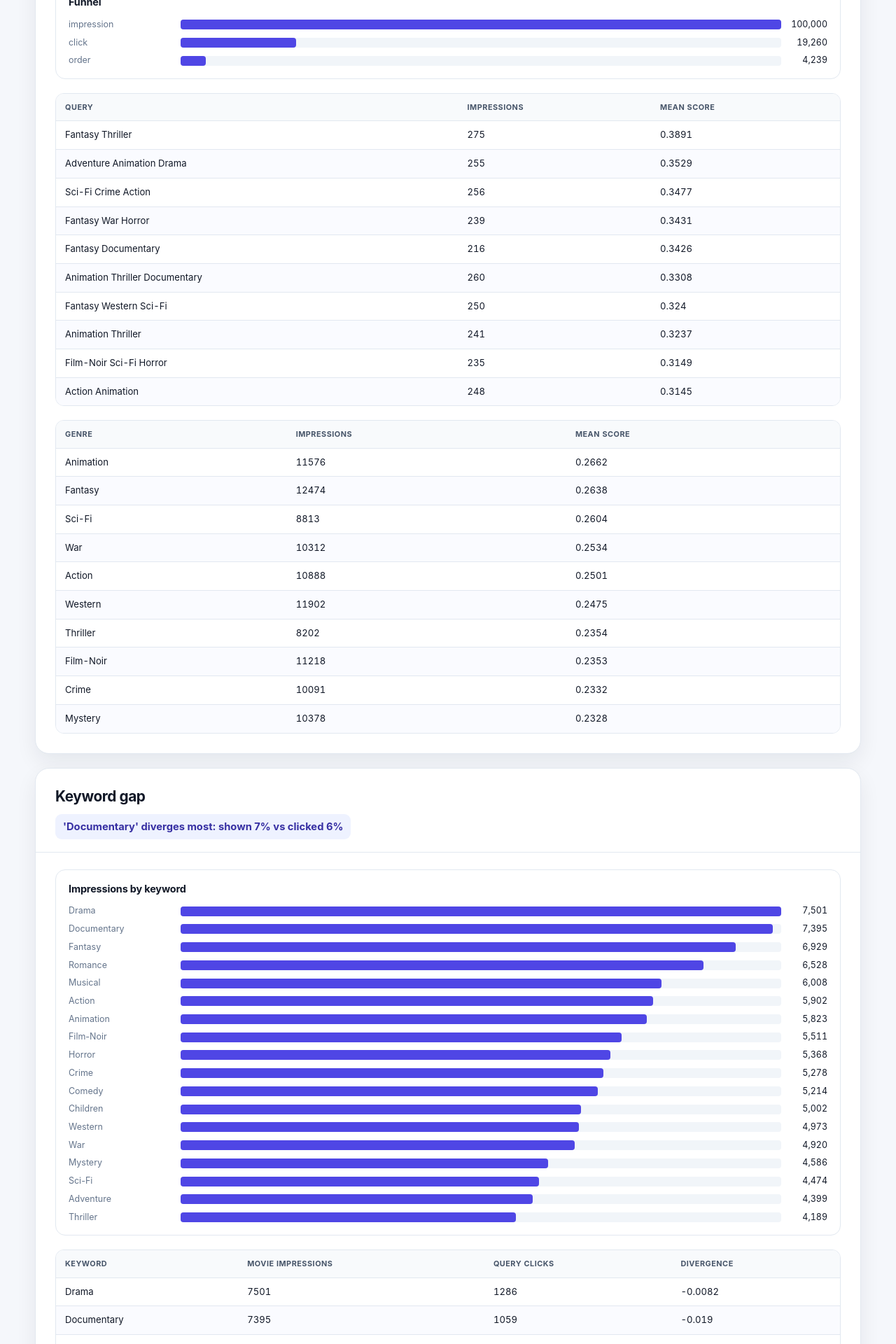
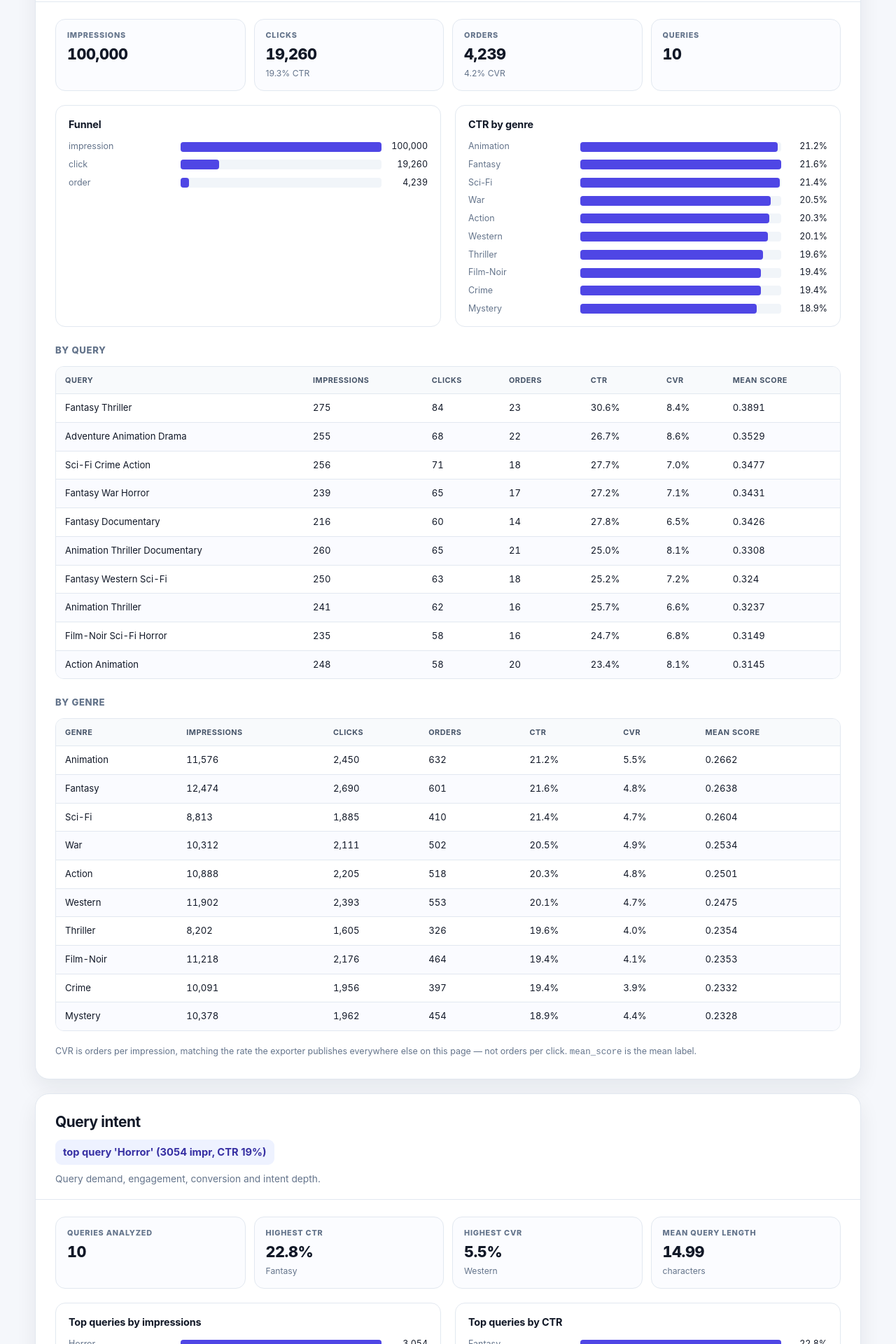
Before and after one commit to lingduoduo/Recsys-Streaming-Pipeline, a Next.js app in the folder frontend/: page / in a window 1280 px wide. Shown: the part 7520-9440 px from the top of the page at 70% size. Built offline with nearby package versions, Linux system fonts and the light colour scheme.

Commit message:
feat: rebuild the diagnostic sections as card-and-chart reports
The sample's RelevanceSection was the engagement funnel under another name; it
lands as EngagementSection so the real RelevanceSection keeps NDCG and MRR.
Best-of cards rank with rows that have no value excluded, not coerced to zero.

```diff
--- a/frontend/app/globals.css
+++ b/frontend/app/globals.css
@@ -476,6 +476,15 @@ table.rpt.compact th {
   font-size: 0.82rem;
 }
 
+.report-subtitle {
+  margin: 4px 0 -8px;
+  font-size: 0.82rem;
+  font-weight: 800;
+  letter-spacing: 0.05em;
+  text-transform: uppercase;
+  color: var(--muted);
+}
+
 @media (max-width: 700px) {
   .section-heading-row {
     flex-direction: column;
--- a/frontend/app/page.jsx
+++ b/frontend/app/page.jsx
@@ -9,7 +9,6 @@ import {
   SafetySection,
   LatencySection,
   EngagementSection,
-  KeywordSection,
   QuerySection,
   RecallSection,
   RankingSection,
@@ -42,7 +41,6 @@ export default function Page() {
         <SafetySection data={data.safety} />
         <LatencySection data={data.latency} />
         <EngagementSection data={data.engagement} />
-        <KeywordSection data={data.keyword} />
         <QuerySection data={data.query} />
         <RecallSection data={data.recall} />
         <RankingSection data={data.ranking} />
--- a/frontend/components/sections.jsx
+++ b/frontend/components/sections.jsx
@@ -12,6 +12,23 @@ const ci = (lo, hi, asPct = false) =>
     : asPct
       ? `[${pct(lo)}, ${pct(hi)}]`
       : `[${num(lo)}, ${num(hi)}]`;
+
+const count = (v) => (v === null || v === undefined ? "N/A" : Number(v).toLocaleString());
+
+// Rank by a field, dropping rows that have no value for it. Treating a missing
+// value as zero would let "best AUC" name a signal that was never scored.
+const rankBy = (rows, field, direction = "desc") =>
+  (rows ?? [])
+    .filter((r) => r?.[field] !== null && r?.[field] !== undefined)
+    .sort((a, b) => (direction === "desc" ? b[field] - a[field] : a[field] - b[field]));
+
+const COUNT_COLUMNS = {
+  impressions: count, clicks: count, orders: count, queries: count,
+  movie_impressions: count, query_clicks: count, query_orders: count,
+  users_evaluated: count, instances: count, n: count, positives: count,
+  episodes: count,
+};
+const RATE_COLUMNS = { ctr: share, cvr: share, coverage: share, positive_rate: share };
 
 // The row a section's headline is read from, when it is not a fixed index. Fairness emits one
 // row per demographic dimension in DEFAULT_DIMENSIONS order, not in gap order, so rows[0] is
@@ -445,88 +462,159 @@ export function LatencySection({ data }) {
 }
 
 export function EngagementSection({ data }) {
-  if (!data) return <NaCard title="Engagement funnel" reason="no engagement data" />;
-  const labels = ["impression", "click", "order"];
+  if (!data) return <NaCard title="Engagement funnel" id="engagement" reason="no engagement data" />;
+  const funnel = data.funnel || {};
   return (
-    <Section title="Engagement funnel" headline={data.headline}>
-      <BarChart labels={labels} values={labels.map((k) => data.funnel[k])} title="Funnel" />
-      <DataTable rows={data.by_query} columns={["query", "impressions", "mean_score"]} />
-      <DataTable rows={data.by_genre} columns={["genre", "impressions", "mean_score"]} />
-    </Section>
-  );
-}
-
-export function KeywordSection({ data }) {
-  if (!data) return <NaCard title="Keyword gap" reason="no keyword data" />;
-  return (
-    <Section title="Keyword gap" headline={data.headline}>
-      <BarChart
-        labels={data.by_keyword.map((r) => r.keyword)}
-        values={data.by_keyword.map((r) => r.movie_impressions)}
-        title="Impressions by keyword"
-      />
-      <DataTable rows={data.by_keyword} columns={["keyword", "movie_impressions", "query_clicks", "divergence"]} />
-      {["l1", "l2", "l3"].map((lvl) => (
-        <DataTable key={lvl} rows={data.tops[lvl]} columns={[lvl, "keyword", "movie_impressions", "query_clicks"]} />
-      ))}
+    <Section title="Engagement funnel" headline={data.headline} id="engagement"
+      description="Traffic from recommendation impression through click to order, split by query and by genre.">
+      <MetricGrid>
+        <MetricCard label="Impressions" value={count(funnel.impression)} />
+        <MetricCard label="Clicks" value={count(funnel.click)} detail={`${share(data.ctr)} CTR`} />
+        <MetricCard label="Orders" value={count(funnel.order)} detail={`${share(data.cvr)} CVR`} />
+        <MetricCard label="Queries" value={count((data.by_query || []).length)} />
+      </MetricGrid>
+      <ChartGrid>
+        <BarChart title="Funnel"
+          labels={["impression", "click", "order"]}
+          values={[funnel.impression, funnel.click, funnel.order]} />
+        <BarChart title="CTR by genre" percentage
+          labels={(data.by_genre || []).map((r) => r.genre)}
+          values={(data.by_genre || []).map((r) => r.ctr)} />
+      </ChartGrid>
+      <h3 className="report-subtitle">By query</h3>
+      <DataTable rows={data.by_query} formatters={{ ...COUNT_COLUMNS, ...RATE_COLUMNS, mean_score: (v) => num(v, 4) }}
+        columns={["query", "impressions", "clicks", "orders", "ctr", "cvr", "mean_score"]} />
+      <h3 className="report-subtitle">By genre</h3>
+      <DataTable rows={data.by_genre} formatters={{ ...COUNT_COLUMNS, ...RATE_COLUMNS, mean_score: (v) => num(v, 4) }}
+        columns={["genre", "impressions", "clicks", "orders", "ctr", "cvr", "mean_score"]} />
+      <p className="fine-print">
+        CVR is orders per impression, matching the rate the exporter publishes everywhere else
+        on this page — not orders per click. <code>mean_score</code> is the mean label.
+      </p>
     </Section>
   );
 }
 
 export function QuerySection({ data }) {
-  if (!data) return <NaCard title="Query intent" reason="no query data" />;
+  if (!data) return <NaCard title="Query intent" id="query" reason="no query data" />;
+  const rows = data.top_queries || [];
+  const byCtr = rankBy(rows, "ctr");
+  const byCvr = rankBy(rows, "cvr");
   return (
-    <Section title="Query intent" headline={data.headline}>
-      <BarChart
-        labels={data.top_queries.map((r) => r.query)}
-        values={data.top_queries.map((r) => r.impressions)}
-        title="Top queries"
-      />
-      <DataTable rows={data.top_queries} columns={["query", "impressions", "clicks", "orders", "query_len", "ctr", "cvr"]} />
-      <DataTable rows={data.by_length} columns={["bucket", "impressions", "clicks", "orders", "ctr", "cvr"]} />
+    <Section title="Query intent" headline={data.headline} id="query"
+      description="Query demand, engagement, conversion and intent depth.">
+      <MetricGrid>
+        <MetricCard label="Queries analyzed" value={count(rows.length)} />
+        <MetricCard label="Highest CTR" value={share(byCtr[0]?.ctr)} detail={byCtr[0]?.query} />
+        <MetricCard label="Highest CVR" value={share(byCvr[0]?.cvr)} detail={byCvr[0]?.query} />
+        <MetricCard label="Mean query length" value={num(data.average_query_length, 2)} detail="characters" />
+      </MetricGrid>
+      <ChartGrid>
+        <BarChart title="Top queries by impressions" horizontal
+          labels={rows.map((r) => r.query)} values={rows.map((r) => r.impressions)} />
+        <BarChart title="Top queries by CTR" horizontal percentage
+          labels={byCtr.map((r) => r.query)} values={byCtr.map((r) => r.ctr)} />
+      </ChartGrid>
+      <DataTable rows={rows} formatters={{ ...COUNT_COLUMNS, ...RATE_COLUMNS }}
+        columns={["query", "impressions", "clicks", "orders", "query_len", "ctr", "cvr"]} />
+      <h3 className="report-subtitle">By query length</h3>
+      <DataTable rows={data.by_length} formatters={{ ...COUNT_COLUMNS, ...RATE_COLUMNS }}
+        columns={["bucket", "queries", "impressions", "clicks", "orders", "ctr", "cvr"]} />
     </Section>
   );
 }
 
 export function RecallSection({ data }) {
-  if (!data) return <NaCard title="Recall" reason="no movie:*:features in Redis" />;
+  if (!data) return <NaCard title="Candidate recall" id="recall" reason="no movie:*:features in Redis" />;
+  const rows = data.rows || [];
+  const byRecall = rankBy(rows, "recall_at_k");
+  const byHitRate = rankBy(rows, "hitrate_at_k");
   return (
-    <Section title="Recall" headline={data.headline}>
-      <DataTable rows={data.rows} columns={["method", "k", "recall_at_k", "hitrate_at_k", "users_evaluated"]} />
+    <Section title="Candidate recall" headline={data.headline} id="recall"
+      description="Candidate-generation quality across retrieval strategies and cutoffs.">
+      <MetricGrid>
+        <MetricCard label="Best recall@K" value={num(byRecall[0]?.recall_at_k, 3)}
+          detail={byRecall[0] ? `${byRecall[0].method}, K=${byRecall[0].k}` : undefined} />
+        <MetricCard label="Best hit rate@K" value={num(byHitRate[0]?.hitrate_at_k, 3)}
+          detail={byHitRate[0] ? `${byHitRate[0].method}, K=${byHitRate[0].k}` : undefined} />
+        <MetricCard label="Methods" value={count(new Set(rows.map((r) => r.method)).size)} />
+        <MetricCard label="Users evaluated" value={count(rankBy(rows, "users_evaluated")[0]?.users_evaluated)} />
+      </MetricGrid>
+      <ChartGrid>
+        <BarChart title="Recall@K" horizontal
+          labels={rows.map((r) => `${r.method} @ ${r.k}`)} values={rows.map((r) => r.recall_at_k)} />
+        <BarChart title="Hit rate@K" horizontal
+          labels={rows.map((r) => `${r.method} @ ${r.k}`)} values={rows.map((r) => r.hitrate_at_k)} />
+      </ChartGrid>
+      <DataTable rows={rows} formatters={COUNT_COLUMNS}
+        columns={["method", "k", "recall_at_k", "hitrate_at_k", "users_evaluated", "instances"]} />
     </Section>
   );
 }
 
 export function RankingSection({ data }) {
-  if (!data) return <NaCard title="Ranking" reason="no popularity or i2vEmb:* signals in Redis" />;
-  const scored = data.rows.filter((r) => r.auc !== null && r.auc !== undefined);
+  if (!data) return <NaCard title="Ranking quality" id="ranking" reason="no popularity or i2vEmb:* signals in Redis" />;
+  const rows = data.rows || [];
+  const byAuc = rankBy(rows, "auc");
+  const byLogloss = rankBy(rows, "logloss", "asc");
+  const byCoverage = rankBy(rows, "coverage");
   return (
-    <Section title="Ranking" headline={data.headline}>
-      {scored.length ? (
-        <BarChart labels={scored.map((r) => r.signal)} values={scored.map((r) => r.auc)} title="AUC by signal" />
-      ) : null}
-      <DataTable rows={data.rows} columns={["signal", "n", "positives", "coverage", "auc", "logloss"]} />
+    <Section title="Ranking quality" headline={data.headline} id="ranking"
+      description="Predictive quality and coverage of each available ranking signal.">
+      <MetricGrid>
+        <MetricCard label="Best AUC" value={num(byAuc[0]?.auc, 3)} detail={byAuc[0]?.signal} />
+        <MetricCard label="Lowest log loss" value={num(byLogloss[0]?.logloss, 3)} detail={byLogloss[0]?.signal} />
+        <MetricCard label="Best coverage" value={share(byCoverage[0]?.coverage)} detail={byCoverage[0]?.signal} />
+        <MetricCard label="Signals evaluated" value={count(rows.length)} />
+      </MetricGrid>
+      <ChartGrid>
+        <BarChart title="AUC by signal" horizontal
+          labels={rows.map((r) => r.signal)} values={rows.map((r) => r.auc)} />
+        <BarChart title="Coverage by signal" horizontal percentage
+          labels={rows.map((r) => r.signal)} values={rows.map((r) => r.coverage)} />
+      </ChartGrid>
+      <DataTable rows={rows} formatters={{ ...COUNT_COLUMNS, ...RATE_COLUMNS }}
+        columns={["signal", "n", "positives", "positive_rate", "coverage", "auc", "logloss"]} />
+      <p className="fine-print">
+        A signal with no scored rows reports no AUC and no positive rate rather than zero, and
+        is omitted from the charts above.
+      </p>
     </Section>
   );
 }
 
 export function OpeSection({ data }) {
-  if (!data) return <NaCard title="Off-policy evaluation" reason="no replay-buffer events with reward in Redis" />;
-  const disp = data.rows.map((x) => ({
+  if (!data) return <NaCard title="Off-policy evaluation" id="ope" reason="no replay-buffer events with reward in Redis" />;
+  const rows = data.rows || [];
+  const cal = data.calibration || {};
+  const byValue = rankBy(rows, "value");
+  const byLift = rankBy(rows, "lift_vs_logging");
+  const disp = rows.map((x) => ({
     policy: x.policy,
     value: num(x.value),
     value_95ci: ci(x.value_ci_low, x.value_ci_high),
     lift_vs_logging: pct(x.lift_vs_logging),
     lift_95ci: ci(x.lift_ci_low, x.lift_ci_high, true),
-    n: x.n_events,
+    n: count(x.n_events),
   }));
-  const cal = data.calibration;
   return (
-    <Section title="Off-policy evaluation" headline={data.headline}>
-      <BarChart labels={data.rows.map((r) => r.policy)} values={data.rows.map((r) => r.value)} title="Estimated policy value" />
+    <Section title="Off-policy evaluation" headline={data.headline} id="ope"
+      description="Estimated value and lift of each candidate policy on logged events.">
+      <MetricGrid>
+        <MetricCard label="Best policy" value={byValue[0]?.policy ?? "N/A"} detail={`value ${num(byValue[0]?.value, 3)}`} />
+        <MetricCard label="Highest lift" value={pct(byLift[0]?.lift_vs_logging)} detail={byLift[0]?.policy} />
+        <MetricCard label="Reward model AUC" value={num(cal.auc, 3)} />
+        <MetricCard label="Reward model MSE" value={num(cal.mse, 4)} />
+      </MetricGrid>
+      <ChartGrid>
+        <BarChart title="Estimated policy value" horizontal
+          labels={rows.map((r) => r.policy)} values={rows.map((r) => r.value)} />
+        <BarChart title="Lift vs logging policy" horizontal percentage
+          labels={rows.map((r) => r.policy)} values={rows.map((r) => r.lift_vs_logging)} />
+      </ChartGrid>
       <DataTable rows={disp} columns={["policy", "value", "value_95ci", "lift_vs_logging", "lift_95ci", "n"]} />
       <p className="fine-print">
-        Direct Method · reward estimator AUC {num(cal.auc)} MSE {num(cal.mse)} (n_test {cal.n_test}). 95%
+        Direct Method · reward estimator AUC {num(cal.auc)} MSE {num(cal.mse)} (n_test {count(cal.n_test)}). 95%
         event-bootstrap CIs are conditional on the fixed reward model; model-fit uncertainty excluded.
       </p>
     </Section>
@@ -534,11 +622,28 @@ export function OpeSection({ data }) {
 }
 
 export function MdpSection({ data }) {
-  if (!data) return <NaCard title="MDP policy evaluation" reason="no mdp_eval.csv" />;
-  const rows = data.rows.map((r) => ({ ...r, ci95: `[${num(r.ci95_low, 3)}, ${num(r.ci95_high, 3)}]` }));
+  if (!data) return <NaCard title="MDP policy evaluation" id="mdp" reason="no mdp_eval.csv" />;
+  const rows = (data.rows || []).map((r) => ({ ...r, ci95: ci(r.ci95_low, r.ci95_high) }));
+  const byReturn = rankBy(rows, "mean_return");
+  const bySteps = rankBy(rows, "mean_steps", "asc");
   return (
-    <Section title="MDP policy evaluation" headline={data.headline}>
-      <DataTable rows={rows} columns={["policy", "episodes", "mean_return", "mean_steps", "standard_error", "ci95"]} />
+    <Section title="MDP policy evaluation" headline={data.headline} id="mdp"
+      description="Finite-horizon discounted returns over seeded episodes.">
+      <MetricGrid>
+        <MetricCard label="Best mean return" value={num(byReturn[0]?.mean_return, 3)} detail={byReturn[0]?.policy} />
+        <MetricCard label="Shortest trajectory" value={num(bySteps[0]?.mean_steps, 2)} detail={bySteps[0]?.policy} />
+        <MetricCard label="Policies evaluated" value={count(rows.length)} />
+        <MetricCard label="Total episodes"
+          value={count(rows.reduce((sum, r) => sum + Number(r.episodes ?? 0), 0))} />
+      </MetricGrid>
+      <ChartGrid>
+        <BarChart title="Mean return by policy" horizontal
+          labels={rows.map((r) => r.policy)} values={rows.map((r) => r.mean_return)} />
+        <BarChart title="Mean episode length" horizontal
+          labels={rows.map((r) => r.policy)} values={rows.map((r) => r.mean_steps)} />
+      </ChartGrid>
+      <DataTable rows={rows} formatters={COUNT_COLUMNS}
+        columns={["policy", "episodes", "mean_return", "mean_steps", "standard_error", "ci95"]} />
       <p className="fine-print">
         Finite-horizon discounted return over seeded episodes; 95% bootstrap CIs quantify episode-sampling
         uncertainty for this fixed dataset.
```
